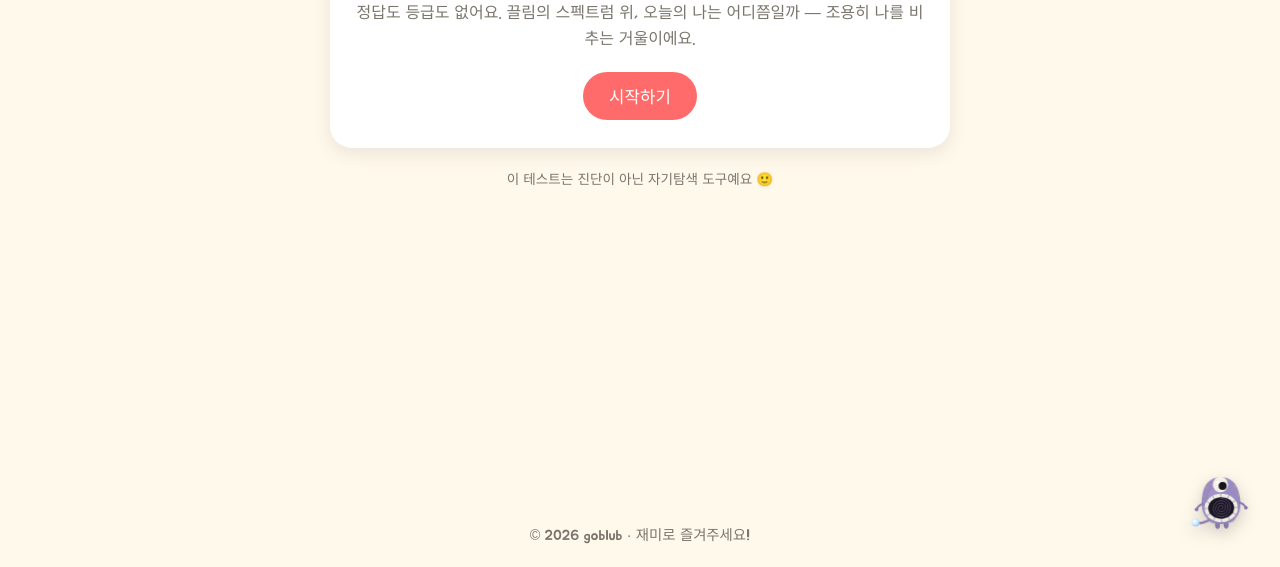
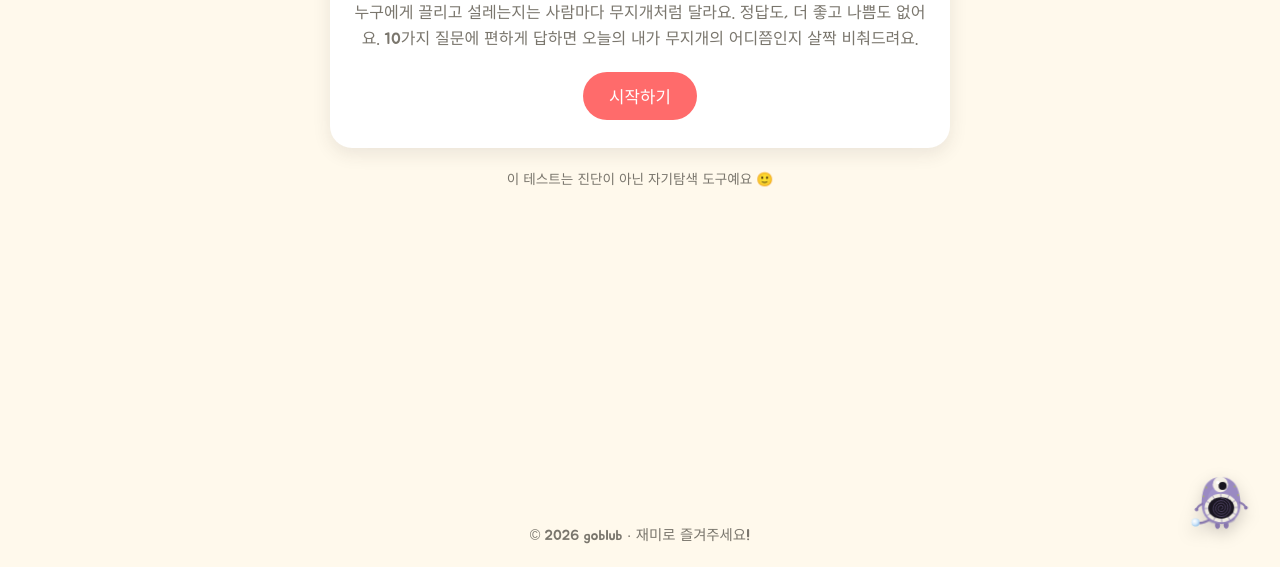
Before and after one commit to Hiy3333/goblub, a website: page play/spectrum.html in a window 1280 px wide. Shown: the part 233-800 px from the top of the page. Drawn offline with Linux system fonts and the light colour scheme.

Commit message:
fix: 나의 무지개 좌표 질문 전면 재작성 — 모호한 '한쪽/반대쪽' 제거, 이성/동성/둘 다를 명확히 제시(10문항·선택지 5개). 존중·긍정 톤·프라이버시 유지
Co-Authored-By: Claude Opus 4.8 <noreply@anthropic.com>

```diff
--- a/play/spectrum.html
+++ b/play/spectrum.html
@@ -27,69 +27,69 @@
   <script src="js/quiz.js"></script>
   <script src="js/sharecard.js"></script>
   <script>
-    var QN = 12; // 문항 수(아래 QUESTIONS와 일치)
+    var QN = 10; // 문항 수(아래 QUESTIONS와 일치). 선택지 s:0~4 = 이성쪽 ~ 동성쪽
 
     var QUESTIONS = [
-      { q:"영화 속 로맨스, 나도 모르게 몰입되는 커플은?", choices:[
-        { text:"A와 B", scores:{ s:0 } },
-        { text:"어느 쪽이든 케미가 좋으면", scores:{ s:2 } },
-        { text:"C와 D", scores:{ s:4 } },
-        { text:"솔직히 로맨스보다 스토리", scores:{ s:2 } } ] },
-      { q:"길을 걷다 나도 모르게 시선이 한 번 더 가는 쪽은?", choices:[
-        { text:"딱 정해진 한쪽", scores:{ s:0 } },
-        { text:"그쪽에 좀 더 기우는 편", scores:{ s:1 } },
-        { text:"반반, 그때그때 달라", scores:{ s:2 } },
-        { text:"반대쪽에 더 기우는 편", scores:{ s:3 } } ] },
-      { q:"친구가 소개팅을 주선해준다면, 가장 먼저 묻고 싶은 건?", choices:[
-        { text:"성격이나 취향 (성별은 이미 정해둔 쪽)", scores:{ s:0 } },
-        { text:"일단 사진부터, 마음이 가면 성별은 안 봄", scores:{ s:2 } },
-        { text:"성격이나 취향 (반대쪽으로)", scores:{ s:4 } },
-        { text:"그냥 재밌는 사람이면 다 좋음", scores:{ s:2 } } ] },
-      { q:"심쿵했던 순간을 떠올려보면, 그 기억 속 상대는?", choices:[
-        { text:"늘 같은 쪽이었던 것 같다", scores:{ s:0 } },
-        { text:"대체로 한쪽이지만 예외도 있었다", scores:{ s:1 } },
-        { text:"양쪽 다 있었다", scores:{ s:2 } },
-        { text:"돌아보니 반대쪽이 더 많았다", scores:{ s:3 } } ] },
-      { q:"연예인 이상형 월드컵, 결승까지 남는 얼굴들은 주로?", choices:[
-        { text:"한 방향으로 쭉 취향이 통일", scores:{ s:0 } },
-        { text:"가끔 낯선 조합이 올라오기도", scores:{ s:1 } },
-        { text:"의외로 폭이 넓어서 나도 놀람", scores:{ s:2 } },
-        { text:"예상 밖의 방향이 자꾸 올라옴", scores:{ s:4 } } ] },
-      { q:"'이 사람과 사귀면 어떨까' 진지하게 그려본 상대는?", choices:[
-        { text:"늘 같은 쪽으로만 그려진다", scores:{ s:0 } },
-        { text:"주로 그쪽이지만 상상은 자유롭게", scores:{ s:1 } },
-        { text:"양쪽 다 자연스럽게 그려진다", scores:{ s:2 } },
-        { text:"요즘은 반대쪽이 더 자주 그려진다", scores:{ s:3 } } ] },
-      { q:"설렘의 스위치가 켜지는 포인트는 주로?", choices:[
-        { text:"정해진 이상형 조건이 뚜렷함", scores:{ s:0 } },
-        { text:"조건보다는 분위기나 케미", scores:{ s:2 } },
-        { text:"사람 자체, 성별은 크게 안 따짐", scores:{ s:2 } },
-        { text:"예상 못한 쪽에서 설렐 때가 많음", scores:{ s:4 } } ] },
-      { q:"단체 사진을 보면 나도 모르게 눈이 먼저 가는 사람은?", choices:[
-        { text:"거의 항상 같은 쪽", scores:{ s:0 } },
-        { text:"대체로 같은 쪽, 가끔 딴 데도", scores:{ s:1 } },
-        { text:"딱히 정해져 있지 않다", scores:{ s:2 } },
-        { text:"오히려 반대쪽에 시선이 자주 감", scores:{ s:3 } } ] },
-      { q:"'만약 그 사람이 반대쪽 성별이었다면?' 하는 상상, 해본 적 있다면?", choices:[
-        { text:"딱히 상상해본 적 없다", scores:{ s:0 } },
-        { text:"장난삼아 한두 번 정도", scores:{ s:1 } },
-        { text:"의외로 자연스럽게 그려진다", scores:{ s:2 } },
-        { text:"오히려 그쪽이 더 편하게 그려진다", scores:{ s:3 } } ] },
-      { q:"연애 상상 속 미래의 짝, 가장 먼저 그려지는 모습은?", choices:[
-        { text:"성별부터 뚜렷하게 정해져 있다", scores:{ s:0 } },
-        { text:"성격이 먼저 그려지고 성별은 나중", scores:{ s:2 } },
-        { text:"딱히 성별을 그려본 적이 없다", scores:{ s:2 } },
-        { text:"오히려 낯선 쪽이 먼저 그려진다", scores:{ s:4 } } ] },
-      { q:"'너는 이런 사람 좋아할 것 같아'라는 친구의 말에 나는?", choices:[
-        { text:"대체로 정확하게 맞힌다", scores:{ s:0 } },
-        { text:"반은 맞고 반은 틀린다", scores:{ s:2 } },
-        { text:"의외로 자주 틀린다, 나도 나를 잘 모름", scores:{ s:2 } },
-        { text:"정반대로 예상해야 오히려 맞는다", scores:{ s:4 } } ] },
-      { q:"오늘 하루, 마음이 자꾸 향하는 방향을 한마디로 표현하면?", choices:[
-        { text:"늘 그렇듯 한쪽으로 또렷하게", scores:{ s:0 } },
-        { text:"한쪽에 가깝지만 마음은 열려 있게", scores:{ s:1 } },
-        { text:"양쪽 다 넓게 열려 있는 기분으로", scores:{ s:2 } },
-        { text:"오늘따라 반대쪽으로 마음이 향하게", scores:{ s:3 } } ] }
+      { q:"지금까지 설레거나 반했던 상대를 떠올리면, 주로 누구였나요?", choices:[
+        { text:"거의 다 이성(다른 성별)이었어요", scores:{ s:0 } },
+        { text:"대부분 이성, 가끔 동성도 있었어요", scores:{ s:1 } },
+        { text:"이성·동성 둘 다 비슷했어요", scores:{ s:2 } },
+        { text:"대부분 동성, 가끔 이성도 있었어요", scores:{ s:3 } },
+        { text:"거의 다 동성(같은 성별)이었어요", scores:{ s:4 } } ] },
+      { q:"길이나 모임에서 '매력 있다' 하고 눈이 한 번 더 가는 사람은?", choices:[
+        { text:"주로 이성", scores:{ s:0 } },
+        { text:"이성이 더 많지만 동성도 가끔", scores:{ s:1 } },
+        { text:"성별과 상관없이, 끌리면 끌려요", scores:{ s:2 } },
+        { text:"동성이 더 많지만 이성도 가끔", scores:{ s:3 } },
+        { text:"주로 동성", scores:{ s:4 } } ] },
+      { q:"데이트나 연애를 상상하면, 옆에 있는 상대는?", choices:[
+        { text:"대부분 이성", scores:{ s:0 } },
+        { text:"주로 이성, 가끔 동성", scores:{ s:1 } },
+        { text:"이성일 때도, 동성일 때도 있어요", scores:{ s:2 } },
+        { text:"주로 동성, 가끔 이성", scores:{ s:3 } },
+        { text:"대부분 동성", scores:{ s:4 } } ] },
+      { q:"로맨스 영화·드라마에서 더 두근거리며 몰입되는 관계는?", choices:[
+        { text:"이성 주인공들의 로맨스", scores:{ s:0 } },
+        { text:"주로 이성 로맨스, 가끔 동성 케미도", scores:{ s:1 } },
+        { text:"이성이든 동성이든 케미만 좋으면 다", scores:{ s:2 } },
+        { text:"주로 동성 케미, 가끔 이성 로맨스도", scores:{ s:3 } },
+        { text:"동성 주인공들의 로맨스", scores:{ s:4 } } ] },
+      { q:"'이 사람 좋다'는 마음이 들 때, 상대의 성별은 주로?", choices:[
+        { text:"늘 이성이에요", scores:{ s:0 } },
+        { text:"보통 이성, 드물게 동성", scores:{ s:1 } },
+        { text:"성별은 별로 중요하지 않아요", scores:{ s:2 } },
+        { text:"보통 동성, 드물게 이성", scores:{ s:3 } },
+        { text:"늘 동성이에요", scores:{ s:4 } } ] },
+      { q:"친구에게 내 이상형을 설명한다면?", choices:[
+        { text:"\"난 이성 중에 이런 사람이 좋아\"", scores:{ s:0 } },
+        { text:"\"주로 이성인데 예외도 있어\"", scores:{ s:1 } },
+        { text:"\"성별보다 사람 자체가 중요해\"", scores:{ s:2 } },
+        { text:"\"주로 동성인데 예외도 있어\"", scores:{ s:3 } },
+        { text:"\"난 동성 중에 이런 사람이 좋아\"", scores:{ s:4 } } ] },
+      { q:"손을 잡거나 가까이 있고 싶은 상대를 떠올리면?", choices:[
+        { text:"주로 이성", scores:{ s:0 } },
+        { text:"이성 쪽이 더 편해요, 가끔 동성도", scores:{ s:1 } },
+        { text:"성별과 상관없이 마음이 통하면", scores:{ s:2 } },
+        { text:"동성 쪽이 더 편해요, 가끔 이성도", scores:{ s:3 } },
+        { text:"주로 동성", scores:{ s:4 } } ] },
+      { q:"'진짜 멋지다/예쁘다, 좋아' 싶은 연예인은 주로?", choices:[
+        { text:"거의 이성", scores:{ s:0 } },
+        { text:"이성이 많지만 동성도", scores:{ s:1 } },
+        { text:"이성·동성 골고루", scores:{ s:2 } },
+        { text:"동성이 많지만 이성도", scores:{ s:3 } },
+        { text:"거의 동성", scores:{ s:4 } } ] },
+      { q:"먼 미래, 평생을 함께할 짝을 그려보면?", choices:[
+        { text:"자연스럽게 이성이 그려져요", scores:{ s:0 } },
+        { text:"주로 이성이지만 마음은 열려 있어요", scores:{ s:1 } },
+        { text:"성별은 따로 정해두지 않았어요", scores:{ s:2 } },
+        { text:"주로 동성이지만 마음은 열려 있어요", scores:{ s:3 } },
+        { text:"자연스럽게 동성이 그려져요", scores:{ s:4 } } ] },
+      { q:"지금 이 순간, 솔직하게 내 마음이 향하는 쪽은?", choices:[
+        { text:"이성 쪽으로 또렷하게", scores:{ s:0 } },
+        { text:"이성 쪽에 가깝게", scores:{ s:1 } },
+        { text:"어느 쪽으로도 열려 있게", scores:{ s:2 } },
+        { text:"동성 쪽에 가깝게", scores:{ s:3 } },
+        { text:"동성 쪽으로 또렷하게", scores:{ s:4 } } ] }
     ];
 
     function spectrumPos(totals){
@@ -129,7 +129,7 @@
 
     Quiz.init(document.getElementById("quiz"), {
       emoji: "🌈", title: "나의 무지개 좌표",
-      intro: "정답도 등급도 없어요. 끌림의 스펙트럼 위, 오늘의 나는 어디쯤일까 — 조용히 나를 비추는 거울이에요.",
+      intro: "누구에게 끌리고 설레는지는 사람마다 무지개처럼 달라요. 정답도, 더 좋고 나쁨도 없어요. 10가지 질문에 편하게 답하면 오늘의 내가 무지개의 어디쯤인지 살짝 비춰드려요.",
       questions: QUESTIONS, renderResult: renderResult
     });
   </script>
```
